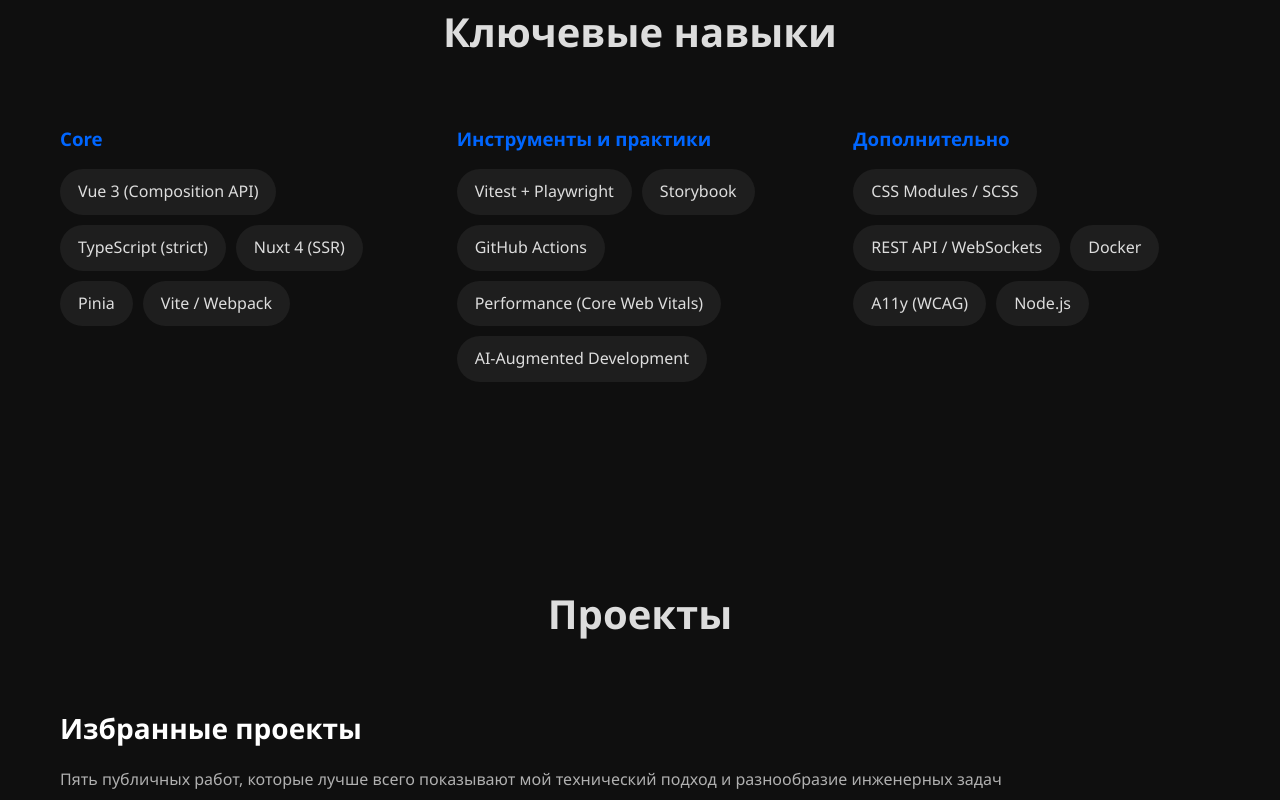
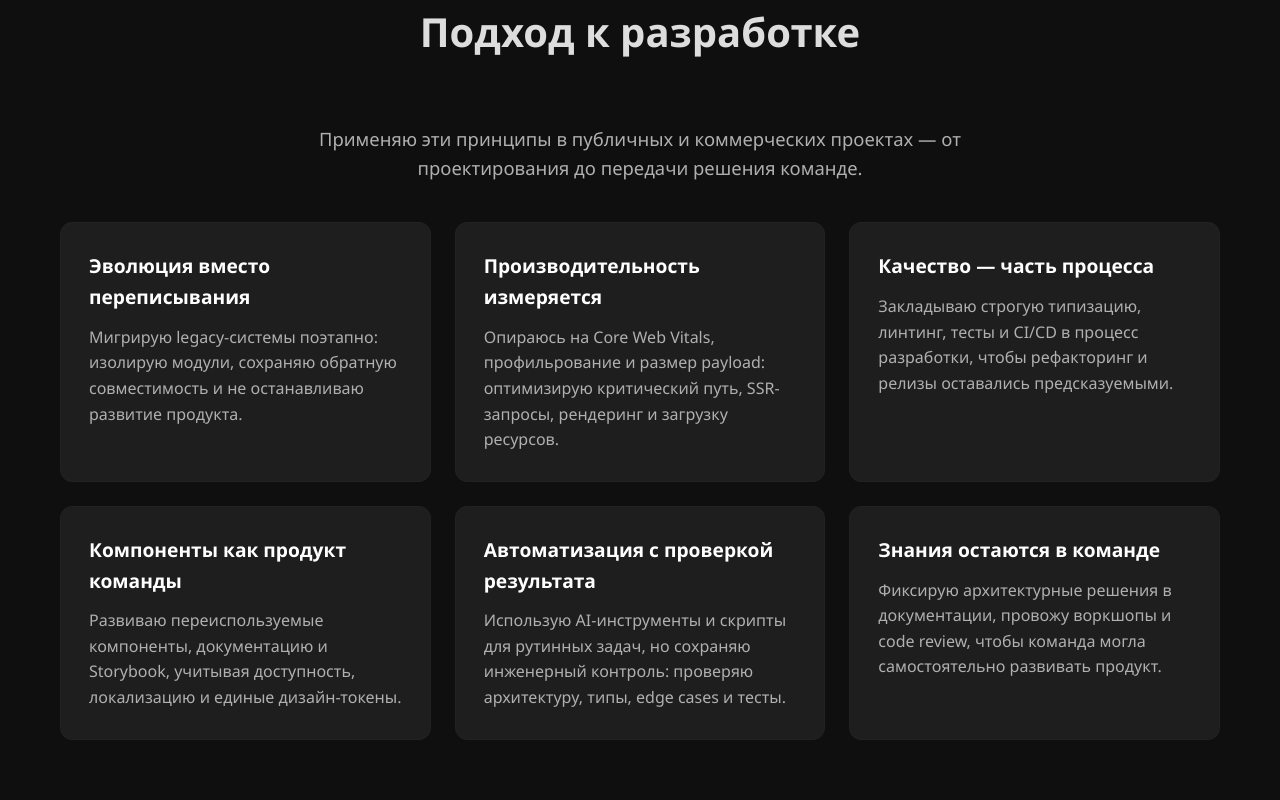
Before and after one commit to DanilChugaev/DanilChugaev.github.io, a Vue app: page / in a window 1280 px wide. Shown: the part 1500-2300 px from the top of the page. Built offline with nearby package versions, Linux system fonts and the light colour scheme.

Commit message:
feat: added approach
- created approach section with six principles
- added navigation link and section type
- updated e2e tests for new nav item

```diff
--- a/src/App.vue
+++ b/src/App.vue
@@ -6,6 +6,7 @@
   <main id="main-content" role="main">
     <Hero @scroll-to-section="scrollToSection" />
     <About />
+    <Approach />
     <Skills />
     <Projects />
     <Contacts />
@@ -19,6 +20,7 @@
 import Footer from '@/components/layout/Footer.vue';
 import Hero from '@/components/section/Hero.vue';
 import About from '@/components/section/About.vue';
+import Approach from '@/components/section/Approach.vue';
 import Skills from '@/components/section/Skills.vue';
 import Projects from '@/components/section/Projects.vue';
 import Contacts from '@/components/section/Contacts.vue';
--- /dev/null
+++ b/src/components/section/Approach.vue
@@ -0,0 +1,89 @@
+<template>
+  <Section id="approach" title="Подход к разработке">
+    <p class="approach-intro">
+      Применяю эти принципы в публичных и коммерческих проектах — от
+      проектирования до передачи решения команде.
+    </p>
+
+    <div class="approach-grid">
+      <article
+        v-for="item in approachItems"
+        :key="item.title"
+        class="approach-card"
+      >
+        <h3>{{ item.title }}</h3>
+        <p>{{ item.description }}</p>
+      </article>
+    </div>
+  </Section>
+</template>
+
+<script setup lang="ts">
+import Section from '@/components/layout/Section.vue';
+
+const approachItems = [
+  {
+    title: 'Эволюция вместо переписывания',
+    description:
+      'Мигрирую legacy-системы поэтапно: изолирую модули, сохраняю обратную совместимость и не останавливаю развитие продукта.',
+  },
+  {
+    title: 'Производительность измеряется',
+    description:
+      'Опираюсь на Core Web Vitals, профильрование и размер payload: оптимизирую критический путь, SSR-запросы, рендеринг и загрузку ресурсов.',
+  },
+  {
+    title: 'Качество — часть процесса',
+    description:
+      'Закладываю строгую типизацию, линтинг, тесты и CI/CD в процесс разработки, чтобы рефакторинг и релизы оставались предсказуемыми.',
+  },
+  {
+    title: 'Компоненты как продукт команды',
+    description:
+      'Развиваю переиспользуемые компоненты, документацию и Storybook, учитывая доступность, локализацию и единые дизайн-токены.',
+  },
+  {
+    title: 'Автоматизация с проверкой результата',
+    description:
+      'Использую AI-инструменты и скрипты для рутинных задач, но сохраняю инженерный контроль: проверяю архитектуру, типы, edge cases и тесты.',
+  },
+  {
+    title: 'Знания остаются в команде',
+    description:
+      'Фиксирую архитектурные решения в документации, провожу воркшопы и code review, чтобы команда могла самостоятельно развивать продукт.',
+  },
+];
+</script>
+
+<style scoped lang="postcss">
+.approach-intro {
+  max-width: 760px;
+  margin: 0 auto 40px;
+  color: var(--text-secondary);
+  font-size: 1.15rem;
+  text-align: center;
+}
+
+.approach-grid {
+  display: grid;
+  grid-template-columns: repeat(auto-fit, minmax(280px, 1fr));
+  gap: 24px;
+}
+
+.approach-card {
+  padding: 28px;
+  background: var(--bg-card);
+  border: 1px solid var(--border-primary);
+  border-radius: 12px;
+}
+
+.approach-card h3 {
+  margin-bottom: 12px;
+  color: var(--text-link-hover);
+  font-size: 1.2rem;
+}
+
+.approach-card p {
+  color: var(--text-secondary);
+}
+</style>
--- a/src/data/navigation.ts
+++ b/src/data/navigation.ts
@@ -2,6 +2,7 @@
 
 export const navigation: NavItem[] = [
   { sectionId: 'about', label: 'Обо мне' },
+  { sectionId: 'approach', label: 'Подход' },
   { sectionId: 'skills', label: 'Навыки' },
   { sectionId: 'projects', label: 'Проекты' },
   { sectionId: 'contacts', label: 'Контакты' },
--- a/src/data/projects.ts
+++ b/src/data/projects.ts
@@ -349,7 +349,7 @@
     github: 'https://github.com/DanilChugaev/ostrovok-hackathon-2025',
     image: `${IMAGE_DIR}/ostrovok-hackathon-2025.webp`,
     featuredDescription:
-      'Прототип «Секретного гостя» для платформы бронирования: финалист Ostrovok Tech, топ-10 из 221 команды. После распада команды 99% реализации выполнил самостоятельно.',
+      'Прототип «Секретного гостя» для платформы бронирования: финалист Ostrovok Tech, топ-10 из 221 команды.',
   },
   {
     id: 16,
--- a/src/types.ts
+++ b/src/types.ts
@@ -16,6 +16,7 @@
 export type SectionIdType =
   | 'hero'
   | 'about'
+  | 'approach'
   | 'skills'
   | 'projects'
   | 'contacts';
```
Also changed, not shown: 2 other files (tests, documents, lock files or other folders).
